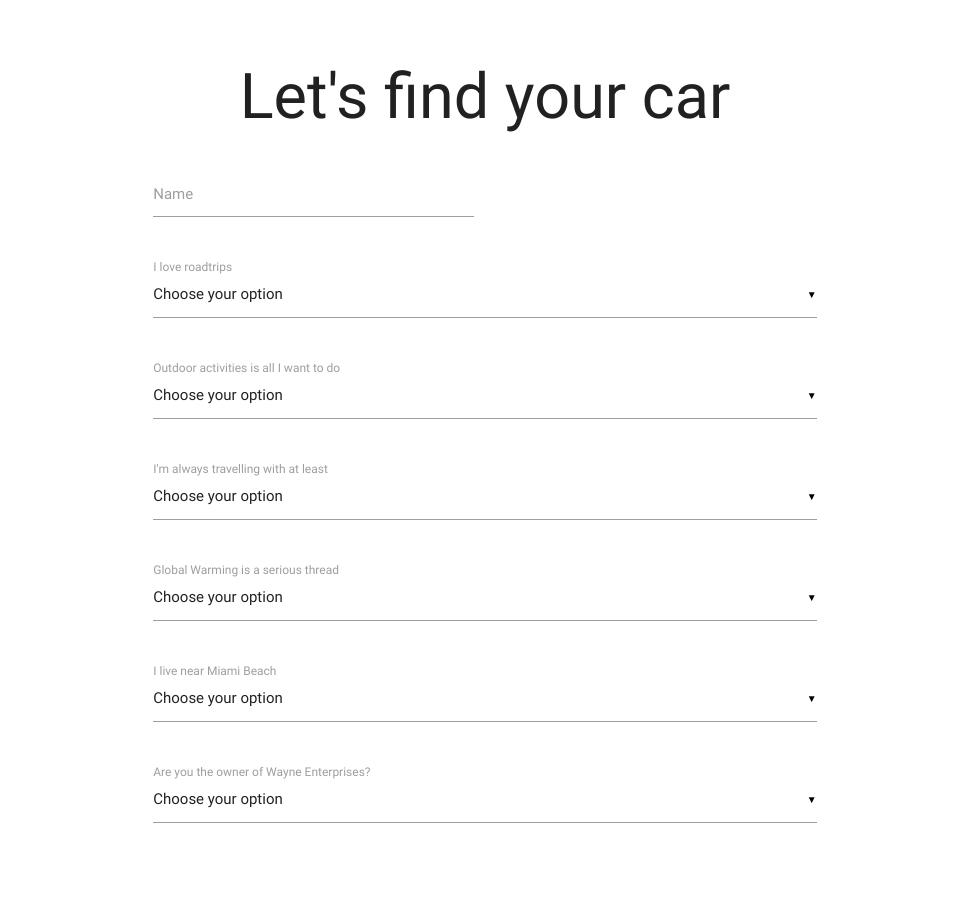
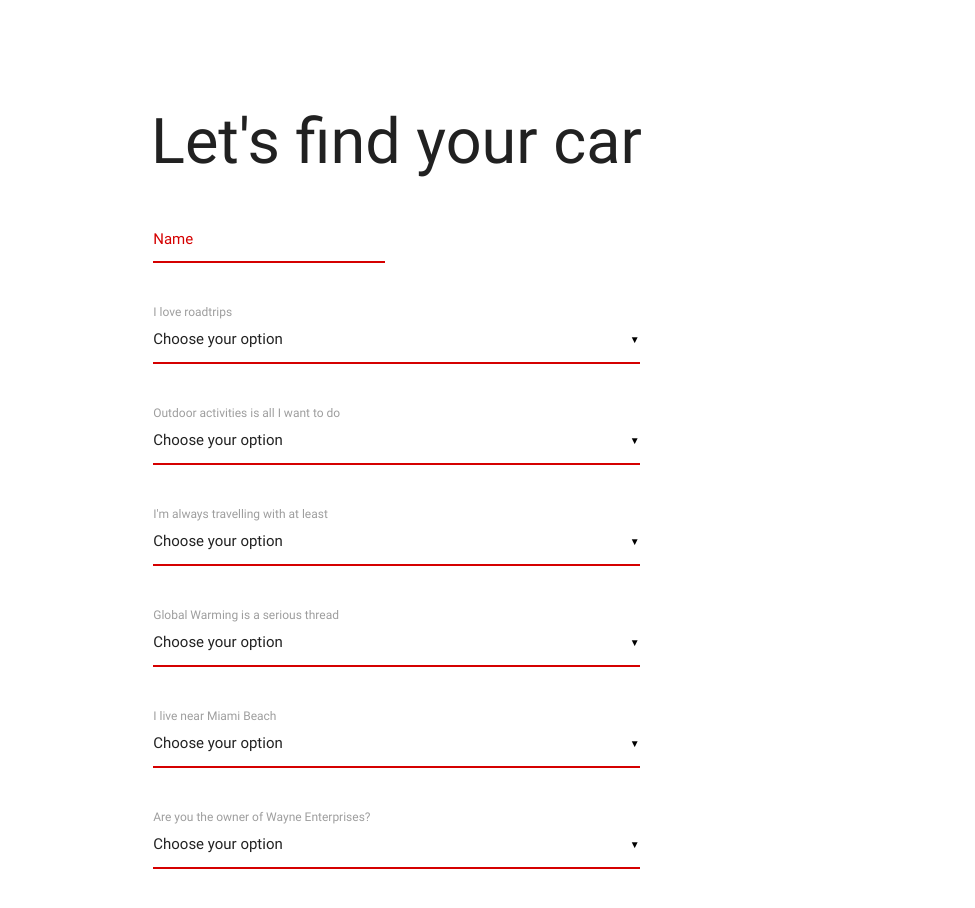
Before and after one commit to jpdevspace/Node_CarMatching, a website: page public/survey.html in a window 1280 px wide. Shown: the full height of the page, 305-1280 px from the left. Before the commit the page ends 883 px from the top, so only its background shows below. Drawn offline with nearby package versions, Linux system fonts and the light colour scheme.

Commit message:
CSS Done

```diff
--- a/public/style.css
+++ b/public/style.css
@@ -1,3 +1,6 @@
+/**************************************
+            NAV MENU
+**************************************/
 .logo{
     padding: 1em 0 10em 0;
     color: #fff;
@@ -21,6 +24,10 @@
     width: 30%;
     margin: 0 auto;
 }
+
+/**************************************
+            MAIN SECTION
+**************************************/
 main {
     padding-left: 300px;
 }
@@ -32,5 +39,19 @@ main {
 }
 
 #main-content {
-    margin-top: 2em;
+    margin-top: 5em;
 }
+
+/**************************************
+            SURVEY FORM
+**************************************/
+.dropdown-content li>span {
+    color: #d50000;
+}
+input[type=text]:not(.browser-default).validate+label{
+    color: #d50000 !important;
+}
+input[type=text]:not(.browser-default), input[type=password]:not(.browser-default) {
+    border-bottom: 1px solid #d50000 !important;
+    box-shadow: 0 1px 0 0 #d50000   !important;
+}
--- a/public/survey.html
+++ b/public/survey.html
@@ -43,7 +43,7 @@
     <main>
         <div class="container">
             <div class="row">
-                <div id="main-content" class="col s12">
+                <div id="main-content" class="col s9">
                     <h1 class="center-align">Let's find your car</h1>
                     <form class="col s12">
                         <div class="row">
```
Also changed, not shown: public/index.html (+3 -1 lines).
